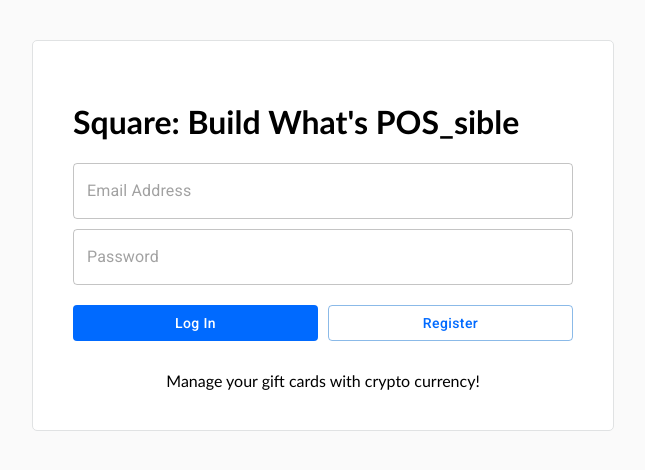
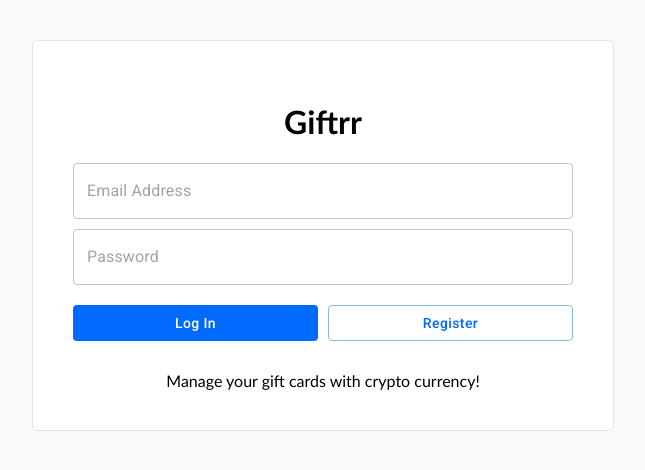
Before and after one commit to tommynguyenn/square-whats-possible-hackathon, a React app: page / in a window 1280 px wide. Shown: the whole page, without its empty margins (317-962 px from the left). Built offline with nearby package versions, Linux system fonts and the light colour scheme.

Commit message:
added app name

```diff
--- a/public/index.html
+++ b/public/index.html
@@ -6,7 +6,7 @@
     <meta charset="UTF-8">
     <meta name="viewport" content="width=device-width, initial-scale=1.0">
     <meta http-equiv="X-UA-Compatible" content="ie=edge">
-    <title>Square Hackathon</title>
+    <title>Giftrr - Customer Gift Card Manager</title>
 </head>
 
 <body>
--- a/src/client/js/Login.js
+++ b/src/client/js/Login.js
@@ -17,7 +17,7 @@
 
 	return (
         <div className="authentication">
-            <h1>Square: Build What's POS_sible </h1>
+            <h1 style={{ textAlign: 'center' }}>Giftrr</h1>
             <TextField placeholder="Email Address" variant="outlined" type="email" onChange={e => setEmail(e.target.value)} />
             <TextField placeholder="Password" variant="outlined" type="password" onChange={e => setPassword(e.target.value)} />
             <div className="authentication-cta">
--- a/src/client/js/Navbar/NavBar.js
+++ b/src/client/js/Navbar/NavBar.js
@@ -10,7 +10,7 @@
 
     return(
         <nav className="navBarItems">
-            <h1 className="navbar-logo">The Circle Store</h1>
+            <h1 className="navbar-logo">Giftrr</h1>
             <ul className='navbar-menu'>
                 <CreateGiftCardMenu user={user} getGiftCards={getGiftCards} />
             </ul>
```
